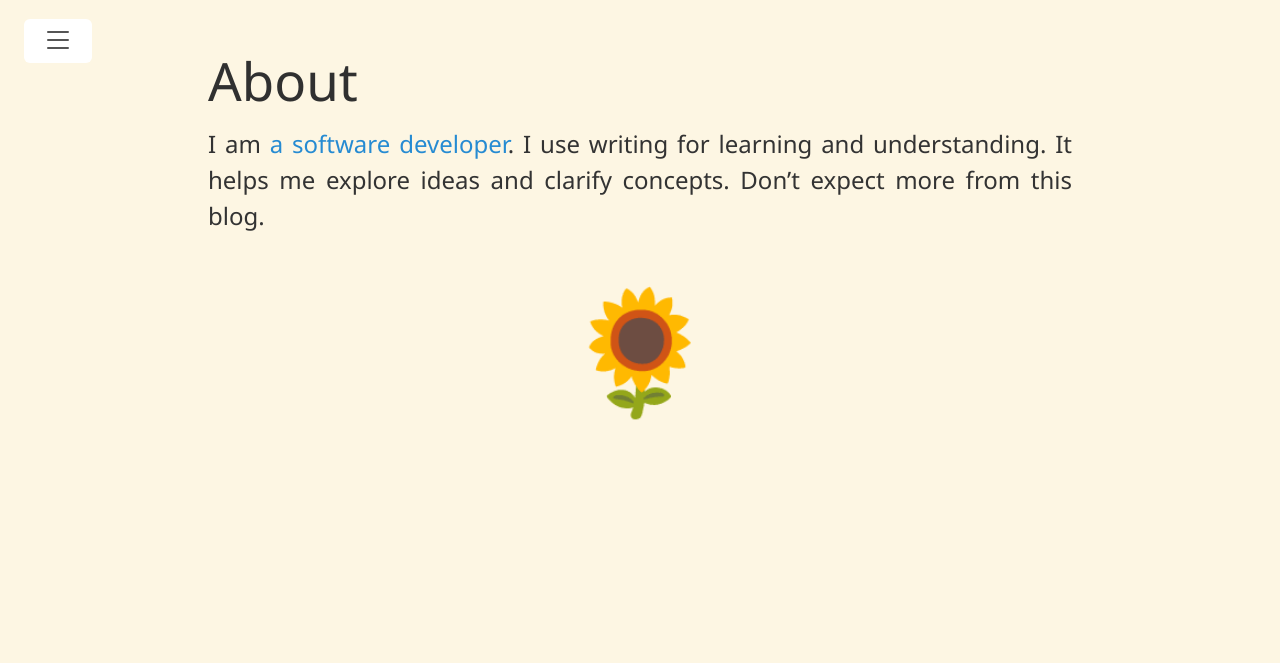
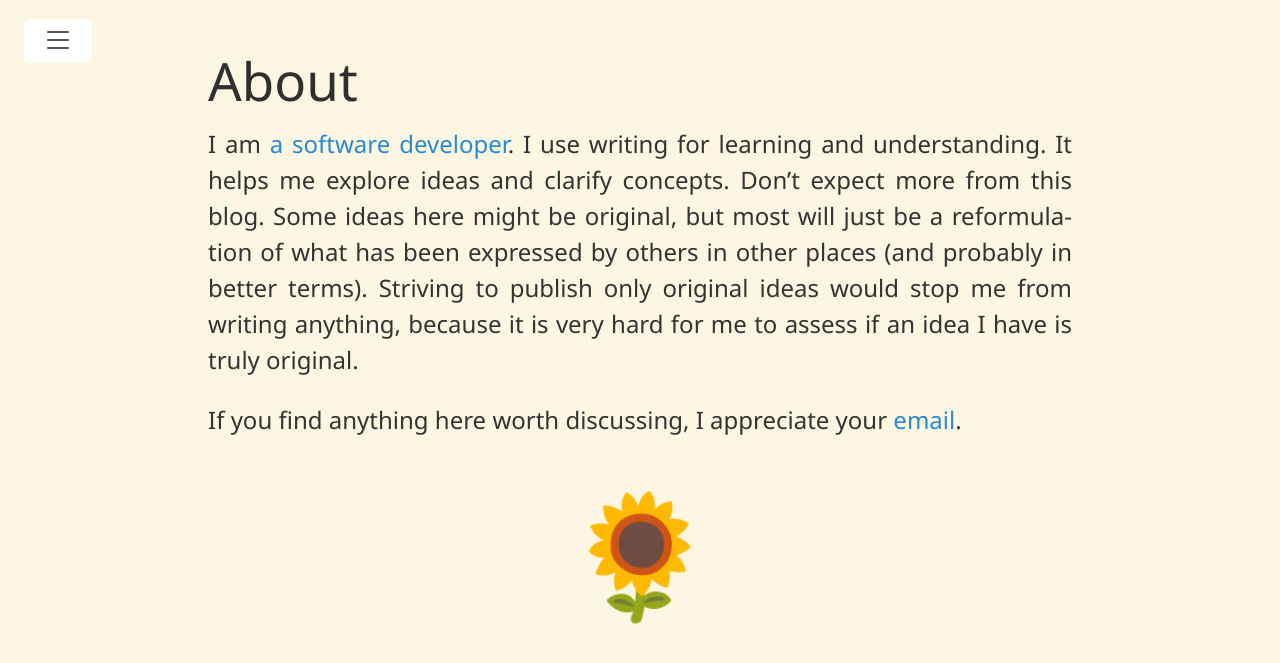
Before and after one commit to jonathan-scholbach/jonathan-scholbach.github.io, a Jekyll site: the page built from about.md, in a window 1280 px wide. Shown: the top 663 px of the page. Built offline with Jekyll 4.4.1, drawn with Linux system fonts in a browser that asks for light colours.

Commit message:
Update about page

```diff
--- a/about.md
+++ b/about.md
@@ -6,7 +6,14 @@ title: About
 I am [a software
 developer](https://github.com/jonathan-scholbach){:target="_blank"}. I use
 writing for learning and understanding. It helps me explore ideas and
-clarify concepts. Don't expect more from this blog.
+clarify concepts. Don't expect more from this blog. Some ideas here might be
+original, but most will just be a reformulation of what has been expressed by
+others in other places (and probably in better terms). Striving to publish only
+original ideas would stop me from writing anything, because it is very hard for
+me to assess if an idea I have is truly original.
+
+If you find anything here worth discussing, I appreciate your <a
+href="mailto:j.scholbach@posteo.de">email</a>.
 
 <div class="flowers">
 🌻
```
